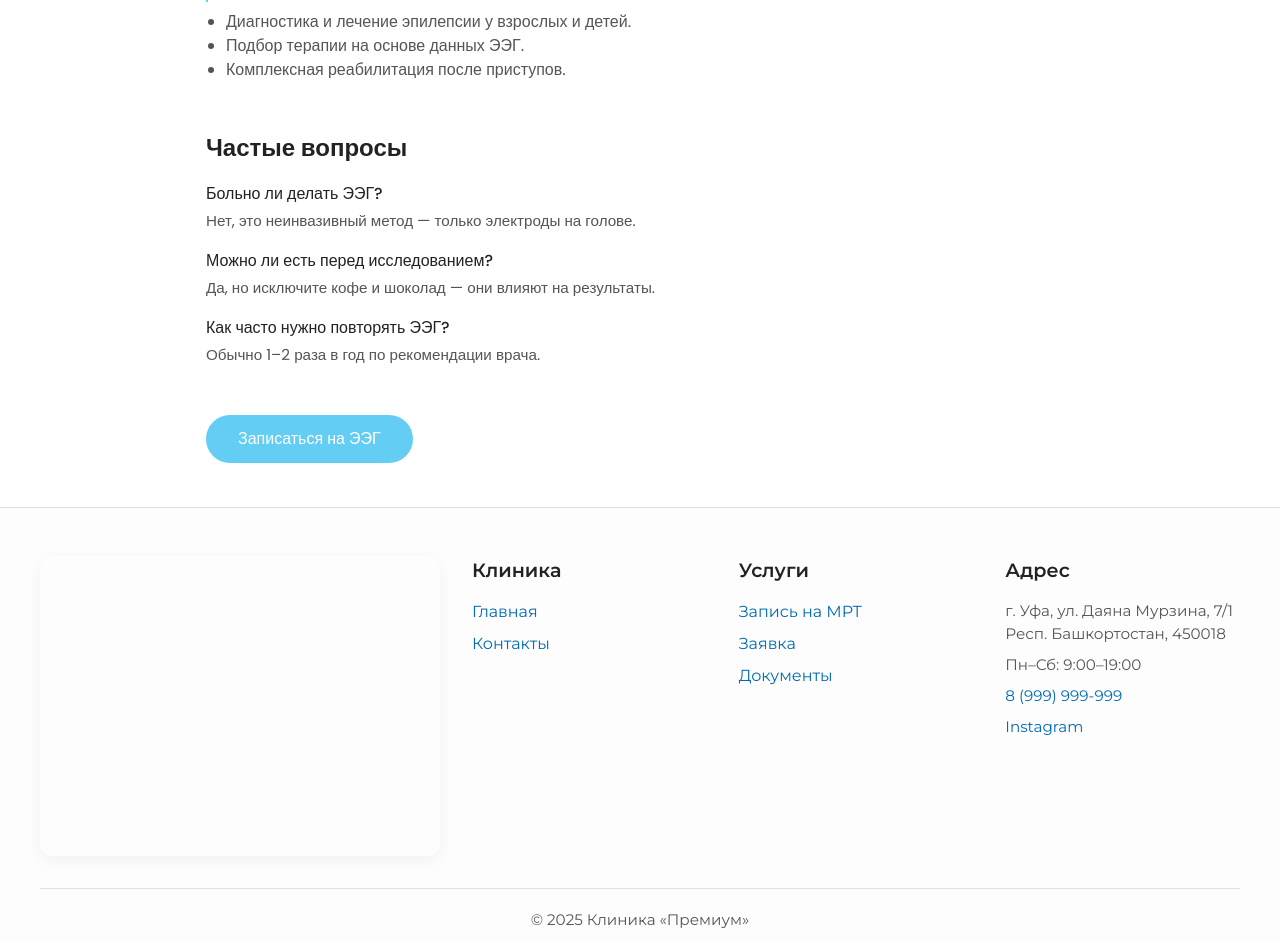
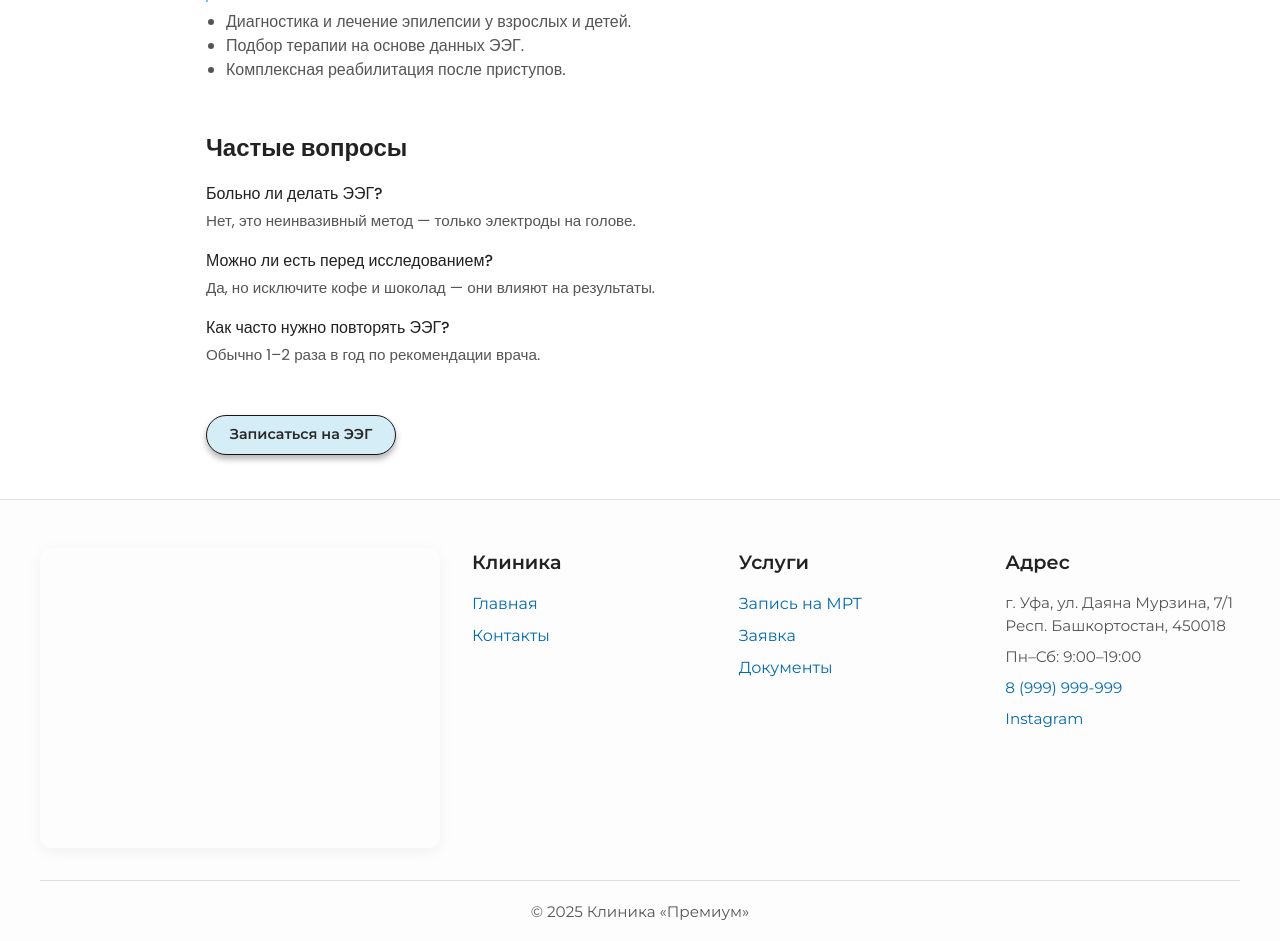
Before and after one commit to amirakupov/Premium, a Next.js app in the folder premium-website/: page /eeg in a window 1280 px wide. Shown: the part 1488-2429 px from the top of the page. Built offline with nearby package versions, Linux system fonts and the light colour scheme; a web font is replaced by a local one.

Commit message:
new content

```diff
--- a/premium-website/app/components/Header.tsx
+++ b/premium-website/app/components/Header.tsx
@@ -38,6 +38,7 @@ export default function Header() {
         <Link href="/doctors">Врачи</Link>
         <Link href="/contacts">Контакты</Link>
         <Link href="/#address">Адрес</Link>
+        <Link href="/eeg">ЭЭГ</Link>
         <Link href="/emergency" className={styles.emergencyLink}>
           Экстренная помощь
         </Link>
@@ -74,6 +75,9 @@ export default function Header() {
           <Link href="/doctors" onClick={() => setMenuOpen(false)}>
             Врачи
           </Link>
+          <Link href="/eeg" onClick={() => setMenuOpen(false)}>
+            ЭЭГ
+          </Link>
           <Link href="/contacts" onClick={() => setMenuOpen(false)}>
             Записаться
           </Link>
@@ -85,7 +89,7 @@ export default function Header() {
             onClick={() => setMenuOpen(false)}
             className={styles.emergencyLink}
           >
-            Скорая
+            Санитарная помощь
           </Link>
 
           {/* Mobile Search (optional) */}
--- a/premium-website/app/eeg/page.module.css
+++ b/premium-website/app/eeg/page.module.css
@@ -1,19 +1,11 @@
 /* app/eeg/page.module.css */
 @import url('https://fonts.googleapis.com/css2?family=Poppins:wght@400;500;600;700&display=swap');
-
-:root {
-  --accent: rgb(100, 205, 244);;
-  --text: #222;
-  --muted: #555;
-  --bg: #f9f9f9;
-}
-
 .container {
   max-width: 900px;
   margin: 0 auto;
   padding: 2rem 1rem;
   font-family: 'Poppins', sans-serif;
-  color: var(--text);
+  color: #222;
 }
 
 /* Hero */
@@ -28,12 +20,12 @@
   margin: 0;
 }
 .accent {
-  color: var(--accent);
+  color: rgb(100, 205, 244);
 }
 .heroSubtitle {
   font-size: 1.25rem;
   font-weight: 400;
-  color: var(--muted);
+  color: #555;
   margin-top: 0.5rem;
 }
 
@@ -78,7 +70,7 @@
 }
 .note {
   font-size: 0.875rem;
-  color: var(--muted);
+  color: #555;
 }
 
 /* Process */
@@ -107,7 +99,7 @@
   list-style: disc;
   padding-left: 1.25rem;
   line-height: 1.6;
-  color: var(--muted);
+  color: #555;
 }
 
 /* Experts */
@@ -138,20 +130,20 @@
 }
 .expertRole {
   font-size: 1rem;
-  color: var(--muted);
+  color: #555;
   margin: 0.25rem 0;
 }
 .expertQuote {
   font-style: italic;
-  color: var(--accent);
+  color: rgb(100, 205, 244);
   margin: 0.5rem 0;
   padding-left: 1rem;
-  border-left: 2px solid var(--accent);
+  border-left: 2px solid rgb(100, 205, 244);
 }
 .featureList {
   list-style: disc;
   padding-left: 1.25rem;
-  color: var(--muted);
+  color: #555;
   line-height: 1.5;
 }
 
@@ -169,7 +161,7 @@
 }
 .questionAnswer {
   font-size: 0.95rem;
-  color: var(--muted);
+  color: #555;
   margin-top: 0.25rem;
 }
 
@@ -177,23 +169,36 @@
 .cta {
   text-align: center;
   padding: 2rem 1rem;
-  background: var(--bg);
+  background: #f9f9f9;
   border-radius: 16px;
 }
 .ctaButton {
-  display: inline-block;
-  background: var(--accent);
-  color: #fff;
-  text-decoration: none;
-  padding: 0.75rem 2rem;
-  border-radius: 9999px;
-  font-size: 1rem;
-  font-weight: 500;
-  margin-bottom: 0.75rem;
+    width: 190px;
+    height: 40px;
+    background-color: #D5EDF6;
+    border-radius: 20px;
+    border: 1px solid #181515;
+    margin-bottom: 12px;
+    display: flex;
+    align-items: center;
+    justify-content: center;
+    color: #2a2929;
+    font-size: 0.9rem;
+    font-weight: 600;
+    box-shadow: 0px 4px 6px rgba(0, 0, 0, 0.3);
+    cursor: pointer;
+    transition: transform 0.3s ease, box-shadow 0.3s ease;
+    font-family: 'Montserrat', sans-serif;
+    text-decoration: none;
+}
+.ctaButton:hover {
+    transform: translateY(-2px);
+    box-shadow: 0px 6px 8px rgba(0, 0, 0, 0.15);
+    background-color: #9bc7fa;
 }
 .ctaText {
   font-size: 0.875rem;
-  color: var(--text);
+  color: #222;
   line-height: 1.4;
 }
 
@@ -206,4 +211,22 @@
     flex-direction: column;
     align-items: center;
   }
+  .tableWrapper {
+  overflow-x: auto;
+  -webkit-overflow-scrolling: touch;
+  margin-bottom: 1rem; /* чтобы не прилипала к следующему элементу */
 }
+
+/* сама таблица делаем минимум по ширине, чтобы скроллилась */
+.table {
+  min-width: 600px; /* или ширина таблицы в пикселях */
+  width: auto;
+}
+
+.table th,
+.table td {
+  padding: 0.5rem;      /* меньше паддингов */
+  font-size: 0.85rem;   /* чуть меньше шрифт */
+  white-space: nowrap;  /* чтобы ячейки не переносились */
+}
+}
--- a/premium-website/app/eeg/page.tsx
+++ b/premium-website/app/eeg/page.tsx
@@ -33,6 +33,7 @@ export default function EegPage() {
       {/* Pricing */}
       <section className={styles.pricing}>
         <h3 className={styles.sectionTitle}>Форматы и цены</h3>
+        <div className={styles.tableWrapper}>
         <table className={styles.table}>
           <thead>
             <tr>
@@ -63,6 +64,7 @@ export default function EegPage() {
             </tr>
           </tbody>
         </table>
+        </div>
         <p className={styles.note}>Запись результатов на CD/DVD — бесплатно.</p>
       </section>
 
--- a/premium-website/app/emergency/page.tsx
+++ b/premium-website/app/emergency/page.tsx
@@ -20,7 +20,7 @@ export default function TransportPage() {
       {/* Mobile frame */}
       <div className={styles.frameMobile}>
         <Image
-          src="/mobile/emergency1.svg"
+          src="/mobile/emergency2.svg"
           alt="Transport Frame Mobile"
           fill
           style={{ objectFit: 'contain' }}
--- a/premium-website/app/privacy/page.module.css
+++ b/premium-website/app/privacy/page.module.css
@@ -1,53 +1,43 @@
 @import url('https://fonts.googleapis.com/css2?family=Poppins:wght@400;500;600;700&display=swap');
-
-:root {
-  --clr-bg:        #ffffff;
-  --clr-text:      #333333;
-  --clr-subtext:   #555555;
-  --clr-accent:    #006bb3;
-  --clr-link:      #004a7c;
-  --spacing-v:     1.5rem;
-  --spacing-h:     1rem;
-}
 
 .container {
   max-width: 800px;
   margin: 0 auto;
-  padding: var(--spacing-v) var(--spacing-h);
-  background: var(--clr-bg);
+  padding: 1.5rem 1rem;
+  background: #ffffff;
   font-family: 'Poppins', sans-serif;
-  color: var(--clr-text);
+  color: #333333;
   line-height: 1.6;
 }
 
 .title {
   font-size: 2rem;
   font-weight: 700;
-  color: var(--clr-accent);
+  color: #006bb3;
   text-align: center;
-  margin-bottom: var(--spacing-v);
+  margin-bottom: 1.5rem;
 }
 
 .intro {
   font-size: 1rem;
-  color: var(--clr-subtext);
-  margin-bottom: calc(var(--spacing-v) * 1.2);
+  color: #555555;
+  margin-bottom: 1.8rem;
 }
 
 .section {
-  margin-bottom: calc(var(--spacing-v) * 1.5);
+  margin-bottom: 2.25rem;
 }
 
 .sectionTitle {
   font-size: 1.25rem;
   font-weight: 600;
-  color: var(--clr-accent);
-  margin-bottom: var(--spacing-h);
+  color: #006bb3;
+  margin-bottom: 1rem;
 }
 
 .text {
   font-size: 1rem;
-  color: var(--clr-subtext);
+  color: #555555;
 }
 
 .list {
@@ -55,24 +45,23 @@
   margin: 0;
   list-style-type: disc;
 }
-
 .list li {
   margin-bottom: 0.5rem;
 }
 
 .link {
-  color: var(--clr-link);
+  color: #004a7c;
   text-decoration: underline;
   transition: color 0.2s ease;
 }
 .link:hover {
-  color: var(--clr-accent);
+  color: #006bb3;
 }
 
 /* Адаптив */
 @media (max-width: 767px) {
   .container {
-    padding: var(--spacing-v) 1rem;
+    padding: 1.5rem 1rem;
   }
   .title {
     font-size: 1.75rem;
```
